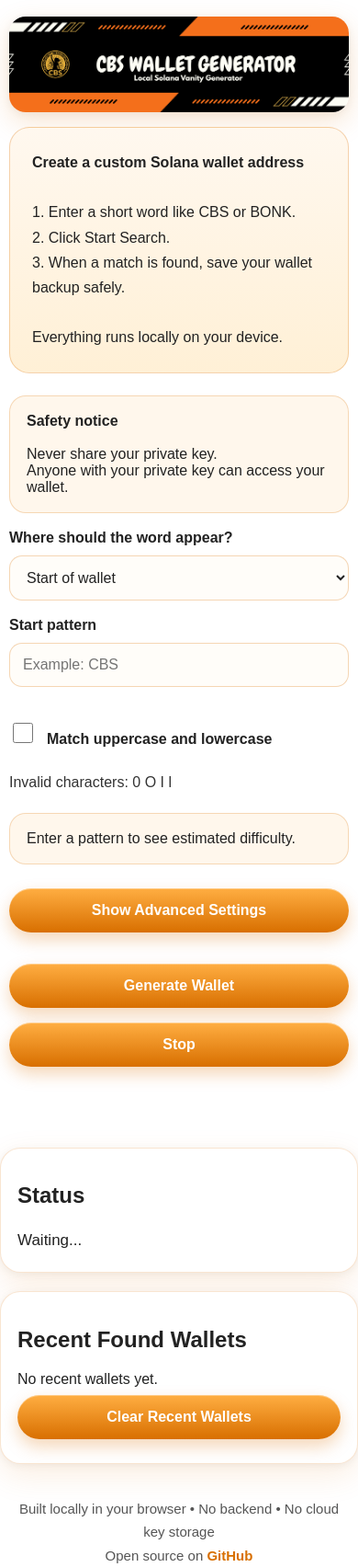
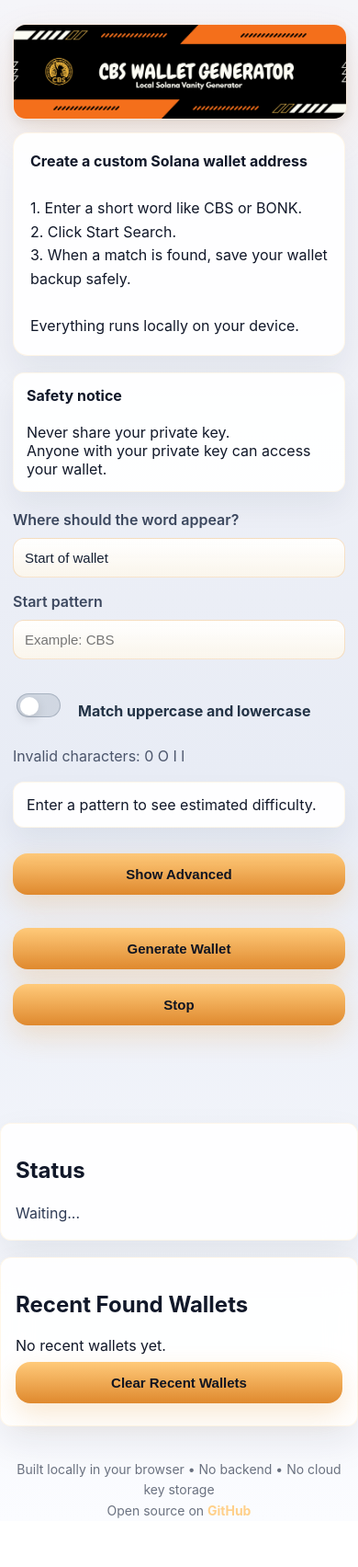
Before and after one commit to smitskecbs/cbs-local-wallet-generator, a website built with Vite: page index.html in a window 390 px wide. Shown: the whole page at 92% size. After the commit the page ends 1654 px from the top, so only its background shows below. Built offline with nearby package versions, Linux system fonts and the light colour scheme.

Commit message:
Improve crypto UI and UX

```diff
--- a/src/main.ts
+++ b/src/main.ts
@@ -33,7 +33,7 @@
       <img src="${banner}" alt="CBS Wallet Generator Banner" />
     </div>
 
-   <div class="intro-box">
+   <div class="intro-box reveal">
   <strong>Create a custom Solana wallet address</strong><br><br>
   1. Enter a short word like CBS or BONK.<br>
   2. Click Start Search.<br>
@@ -41,7 +41,7 @@
   Everything runs locally on your device.
 </div>
 
-<div class="import-box">
+<div class="import-box reveal">
   <strong>Safety notice</strong><br><br>
   Never share your private key.<br>
   Anyone with your private key can access your wallet.
@@ -66,7 +66,7 @@
 
       <p>Invalid characters: 0 O I l</p>
 
-      <div id="estimateBox" class="import-box">
+      <div id="estimateBox" class="import-box reveal">
         Enter a pattern to see estimated difficulty.
       </div>
 
@@ -77,10 +77,10 @@
 
       <br>
 <button id="toggleAdvancedBtn" type="button">
-  Show Advanced Settings
+  Show Advanced
 </button>
 
-<div id="advancedOptions" class="hidden">
+<div id="advancedOptions" class="collapsed">
       <label>Engine</label>
       <select id="engine">
         <option value="kit" selected>Solana Kit</option>
@@ -111,12 +111,12 @@
       <button id="stopBtn">Stop</button>
     </div>
 
-    <div class="card">
+    <div class="card reveal">
       <h2>Status</h2>
       <div id="status">Waiting...</div>
     </div>
 
-    <div class="card">
+    <div class="card reveal">
       <h2>Recent Found Wallets</h2>
       <div id="recentWallets">No recent wallets yet.</div>
       <button id="clearRecentBtn">Clear Recent Wallets</button>
@@ -150,14 +150,14 @@
 const advancedOptions =
   document.getElementById('advancedOptions')
   toggleAdvancedBtn?.addEventListener('click', () => {
-  advancedOptions?.classList.toggle('hidden')
+  advancedOptions?.classList.toggle('collapsed')
 
   const isHidden =
-    advancedOptions?.classList.contains('hidden')
+    advancedOptions?.classList.contains('collapsed')
 
   toggleAdvancedBtn.textContent = isHidden
-    ? 'Show Advanced Options'
-    : 'Hide Advanced Options'
+    ? 'Show Advanced'
+    : 'Hide Advanced'
 })
 function isKitEngineValue(engine?: string) {
   const value = (engine || '').toLowerCase()
@@ -829,3 +829,28 @@
 
 renderRecentWallets()
 renderPatternFields()
+setupScrollReveal()
+
+function setupScrollReveal() {
+  const revealElements = document.querySelectorAll<HTMLElement>('.reveal')
+
+  if ('IntersectionObserver' in window) {
+    const observer = new IntersectionObserver(
+      (entries) => {
+        for (const entry of entries) {
+          if (entry.isIntersecting) {
+            entry.target.classList.add('visible')
+            observer.unobserve(entry.target)
+          }
+        }
+      },
+      {
+        threshold: 0.15,
+      }
+    )
+
+    revealElements.forEach((element) => observer.observe(element))
+  } else {
+    revealElements.forEach((element) => element.classList.add('visible'))
+  }
+}
--- a/src/style.css
+++ b/src/style.css
@@ -1,15 +1,17 @@
 body {
   margin: 0;
-  font-family: Arial, sans-serif;
-  background: #ffffff;
-  color: #222;
+  font-family: Inter, ui-sans-serif, system-ui, -apple-system, "Segoe UI", Roboto, "Helvetica Neue", Arial;
+  background: linear-gradient(180deg, #f5f5f9 0%, #e8ecf5 51%, #fbfcff 100%);
+  color: #111829;
+  -webkit-font-smoothing: antialiased;
+  -moz-osx-font-smoothing: grayscale;
   min-height: 100vh;
 }
 
 .container {
   max-width: 1150px;
   margin: auto;
-  padding: 36px 24px 90px;
+  padding: 48px 24px 96px;
 }
 
 .hero {
@@ -22,220 +24,264 @@
   max-width: 900px;
   display: block;
   margin: 0 auto 26px;
-  border-radius: 28px;
+  border-radius: 18px;
   box-shadow:
-    0 10px 30px rgba(218, 113, 0, 0.18),
-    0 2px 10px rgba(0, 0, 0, 0.05);
+    0 20px 48px rgba(216,111,0,0.12),
+    0 4px 12px rgba(0,0,0,0.08);
+  border: 1px solid rgba(255,170,90,0.18);
 }
 
 .card {
   margin: 28px auto;
-  padding: 32px;
-  max-width: 900px;
-  background: #ffffff;
-  border-radius: 28px;
-  border: 1px solid rgba(218, 113, 0, 0.18);
+  padding: 28px;
+  max-width: 980px;
+  background: rgba(255,255,255,0.9);
+  backdrop-filter: blur(16px);
+  -webkit-backdrop-filter: blur(16px);
+  border-radius: 18px;
+  border: 1px solid rgba(255,203,126,0.16);
   box-shadow:
-    0 12px 35px rgba(218, 113, 0, 0.12),
-    0 2px 10px rgba(0, 0, 0, 0.05);
+    0 18px 40px rgba(15,28,48,0.08),
+    inset 0 1px 0 rgba(255,255,255,0.45);
   word-break: break-word;
+  opacity: 0;
+  transform: translateY(24px);
+  transition: transform 520ms ease, box-shadow 520ms ease, background 520ms ease, opacity 520ms ease;
+}
+
+.reveal {
+  opacity: 0;
+  transform: translateY(24px);
+  transition: opacity 620ms ease, transform 620ms ease, box-shadow 620ms ease;
+}
+
+.reveal.visible {
+  opacity: 1;
+  transform: translateY(0);
+}
+
+.card.visible,
+.intro-box.visible,
+.import-box.visible,
+.status-searching.visible,
+.status-found.visible,
+.wallet-box.visible,
+#recentWallets.visible,
+.footer.visible {
+  opacity: 1;
+  transform: translateY(0);
 }
 
 label {
   display: block;
   margin-bottom: 10px;
-  font-weight: bold;
-  color: #222;
+  font-weight: 600;
+  color: #3c485f;
 }
 
 input,
 select {
   width: 100%;
-  padding: 15px 16px;
-  margin-bottom: 18px;
-  border-radius: 16px;
-  border: 1px solid rgba(218, 113, 0, 0.28);
-  background: #fffdf9;
-  color: #222;
-  font-size: 16px;
+  padding: 14px 16px;
+  margin-bottom: 16px;
+  border-radius: 14px;
+  border: 1px solid rgba(223, 134, 28, 0.22);
+  background: rgb(255,255,255);
+  color: #162134;
+  font-size: 15px;
   box-sizing: border-box;
+  transition: border-color 220ms ease, box-shadow 220ms ease, background 220ms ease;
+  appearance: none;
+  background-image: linear-gradient(180deg, rgba(255,255,255,0.96), rgba(250,245,235,0.95));
 }
 
 input:focus,
 select:focus {
   outline: none;
-  border-color: #d86f00;
-  box-shadow: 0 0 0 4px rgba(218, 113, 0, 0.12);
+  border-color: rgba(216,111,0,0.95);
+  box-shadow: 0 10px 28px rgba(255,176,90,0.18);
+  background: #fff;
 }
 
 button {
-  padding: 14px 24px;
+  padding: 12px 20px;
   border: none;
-  border-radius: 999px;
-  background: linear-gradient(
-    180deg,
-    #ffae42,
-    #d86f00
-  );
-  color: white;
-  font-weight: bold;
-  font-size: 16px;
+  border-radius: 16px;
+  background: linear-gradient(180deg, #ffca7a, #df892e);
+  color: #0f1421;
+  font-weight: 700;
+  font-size: 15px;
   cursor: pointer;
   margin: 8px 10px 8px 0;
-  box-shadow:
-    0 8px 18px rgba(218, 113, 0, 0.28),
-    inset 0 1px 0 rgba(255,255,255,0.35);
-  transition: 0.15s ease;
+  box-shadow: 0 12px 30px rgba(226,142,30,0.2);
+  transition: transform 220ms cubic-bezier(.2,.9,.2,1), box-shadow 220ms, filter 220ms;
 }
 
 button:hover {
-  transform: translateY(-2px);
-  box-shadow:
-    0 12px 24px rgba(218, 113, 0, 0.36),
-    inset 0 1px 0 rgba(255,255,255,0.35);
+  transform: translateY(-2px) scale(1.01);
+  box-shadow: 0 22px 48px rgba(226,142,30,0.24);
+  filter: saturate(1.05);
 }
 
 button:active {
-  transform: scale(0.98);
+  transform: translateY(-2px) scale(0.995);
+}
+
+button:focus-visible {
+  outline: none;
+  box-shadow: 0 0 0 4px rgba(255,176,90,0.2);
+}
+
+select {
+  color: #162134;
+}
+
+@keyframes fadeSlideUp {
+  from {
+    opacity: 0;
+    transform: translateY(16px);
+  }
+
+  to {
+    opacity: 1;
+    transform: translateY(0);
+  }
 }
 
 #status {
-  line-height: 1.8;
-  font-size: 17px;
-  color: #222;
+  line-height: 1.6;
+  font-size: 16px;
+  color: #2f3b55;
 }
 
 .status-searching {
-  padding: 24px;
-  border-radius: 24px;
-  background: linear-gradient(
-    180deg,
-    #fff8ef,
-    #fff3df
-  );
-  border: 1px solid rgba(218,113,0,0.18);
+  padding: 20px;
+  border-radius: 16px;
+  background: rgba(255,255,255,0.95);
+  border: 1px solid rgba(223, 134, 28, 0.16);
+  box-shadow: 0 14px 30px rgba(226,142,30,0.08);
 }
 
 .status-found {
-  padding: 26px;
-  border-radius: 24px;
-  background: linear-gradient(
-    180deg,
-    #fff8ef,
-    #ffe9c9
-  );
-  border: 1px solid rgba(218,113,0,0.26);
-  box-shadow:
-    0 0 30px rgba(218,113,0,0.18);
+  padding: 22px;
+  border-radius: 16px;
+  background: rgba(255,255,255,0.97);
+  border: 1px solid rgba(223, 134, 28, 0.18);
+  box-shadow: 0 16px 50px rgba(226,142,30,0.12);
+  transform: translateY(0);
 }
 
 .stat-grid {
   display: grid;
-  grid-template-columns: repeat(auto-fit, minmax(160px, 1fr));
-  gap: 14px;
-  margin-bottom: 24px;
+  grid-template-columns: repeat(auto-fit, minmax(150px, 1fr));
+  gap: 12px;
+  margin-bottom: 18px;
 }
 
 .stat-box {
-  padding: 18px;
-  border-radius: 18px;
-  background: white;
-  border: 1px solid rgba(218,113,0,0.14);
-  box-shadow:
-    0 4px 12px rgba(0,0,0,0.04);
+  padding: 14px;
+  border-radius: 14px;
+  background: rgba(255,255,255,0.92);
+  border: 1px solid rgba(223, 134, 28, 0.12);
+  box-shadow: 0 8px 24px rgba(15,28,48,0.08);
 }
 
 .stat-title {
-  font-size: 14px;
-  color: #777;
+  font-size: 13px;
+  color: #63738d;
   margin-bottom: 6px;
 }
 
 .stat-value {
-  font-size: 24px;
-  font-weight: bold;
-  color: #d86f00;
+  font-size: 20px;
+  font-weight: 800;
+  color: #c67214;
 }
 
 .wallet-box {
-  margin-top: 18px;
-  padding: 20px;
-  border-radius: 20px;
-  background: white;
-  border: 1px solid rgba(218,113,0,0.14);
+  margin-top: 14px;
+  padding: 16px;
+  border-radius: 14px;
+  background: rgba(255,255,255,0.94);
+  border: 1px solid rgba(223, 134, 28, 0.16);
+  box-shadow: 0 10px 24px rgba(15,28,48,0.08);
 }
 
 .wallet-title {
-  font-size: 14px;
-  font-weight: bold;
-  color: #666;
-  margin-bottom: 10px;
+  font-size: 13px;
+  font-weight: 700;
+  color: #35415d;
+  margin-bottom: 8px;
 }
 
 .wallet-key {
-  font-size: 15px;
-  line-height: 1.6;
+  font-size: 14px;
+  line-height: 1.7;
   word-break: break-all;
+  overflow-wrap: anywhere;
+  color: #1f2937;
+  font-weight: 500;
 }
 
 .import-box {
-  padding: 22px;
-  border-radius: 22px;
-  background: #fff7ec;
-  border: 1px solid rgba(218,113,0,0.24);
-  margin-top: 24px;
+  padding: 20px;
+  border-radius: 16px;
+  background: rgba(255,255,255,0.94);
+  border: 1px solid rgba(255,203,126,0.16);
+  box-shadow: 0 16px 32px rgba(15,28,48,0.06);
+  margin-top: 18px;
 }
 
 .danger {
-  color: #c53a00;
-  font-weight: bold;
-  margin-top: 24px;
+  color: #ffb07a;
+  font-weight: 700;
+  margin-top: 18px;
 }
 
 p {
-  color: #333;
+  color: #4b556b;
 }
 
 strong {
-  color: #222;
+  color: #111829;
 }
 
-@media (max-width: 700px) {
+@media (max-width: 900px) {
   .container {
-    padding: 18px 10px 60px;
+    padding: 26px 14px 80px;
   }
 
   .hero img {
-    border-radius: 18px;
-    margin-bottom: 16px;
+    border-radius: 14px;
+    margin-bottom: 14px;
   }
 
   .card {
-    margin: 20px auto;
-    padding: 18px;
-    border-radius: 22px;
+    margin: 18px auto;
+    padding: 16px;
+    border-radius: 12px;
   }
 
   .import-box,
   .status-searching,
   .status-found,
   .wallet-box {
-    padding: 18px;
-    border-radius: 18px;
+    padding: 14px;
+    border-radius: 12px;
   }
 
   input,
   select {
-    font-size: 16px;
-    padding: 14px;
-    border-radius: 14px;
+    font-size: 15px;
+    padding: 12px;
+    border-radius: 12px;
   }
 
   button {
     width: 100%;
     margin: 8px 0;
-    padding: 15px 18px;
-    font-size: 16px;
+    padding: 14px 16px;
+    font-size: 15px;
   }
 
   .stat-grid {
@@ -244,12 +290,12 @@
   }
 
   .stat-value {
-    font-size: 22px;
+    font-size: 18px;
   }
 
   .wallet-key {
     font-size: 14px;
-    line-height: 1.7;
+    line-height: 1.6;
     word-break: break-all;
   }
 
@@ -258,7 +304,7 @@
   }
 
   .footer {
-    font-size: 14px;
+    font-size: 13px;
     padding: 0 10px;
   }
 }
@@ -269,29 +315,72 @@
   margin: 18px 0 10px;
 }
 
+.checkbox-row {
+  display: flex;
+  align-items: center;
+  gap: 16px;
+  margin: 18px 0 10px;
+}
+
 .checkbox-row input[type='checkbox'] {
-  width: 22px;
-  height: 22px;
-  accent-color: #d86f00;
+  appearance: none;
+  -webkit-appearance: none;
+  width: 48px;
+  height: 26px;
+  border-radius: 999px;
+  border: 1px solid rgba(37, 59, 86, 0.24);
+  background: rgba(37, 59, 86, 0.12);
+  position: relative;
   cursor: pointer;
+  transition: background 220ms ease, border-color 220ms ease, box-shadow 220ms ease;
+}
+
+.checkbox-row input[type='checkbox']::before {
+  content: '';
+  position: absolute;
+  top: 3px;
+  left: 3px;
+  width: 20px;
+  height: 20px;
+  border-radius: 50%;
+  background: white;
+  box-shadow: 0 4px 12px rgba(0, 0, 0, 0.12);
+  transition: left 220ms ease, background 220ms ease, box-shadow 220ms ease;
+}
+
+.checkbox-row input[type='checkbox']:checked {
+  background: linear-gradient(180deg, #fff1dc, #ffd08a);
+  border-color: rgba(223, 134, 28, 0.56);
+  box-shadow: 0 0 0 4px rgba(255, 176, 90, 0.12);
+}
+
+.checkbox-row input[type='checkbox']:checked::before {
+  left: calc(100% - 23px);
+  background: #ffffff;
+}
+
+.checkbox-row input[type='checkbox']:focus-visible {
+  outline: none;
+  box-shadow: 0 0 0 4px rgba(255, 176, 90, 0.14);
 }
 
 .checkbox-row label {
   margin: 0;
-  font-weight: bold;
+  font-weight: 700;
   cursor: pointer;
+  color: #243447;
 }
 .footer {
   text-align: center;
   margin: 36px auto 0;
-  color: #555;
-  font-size: 15px;
-  line-height: 1.7;
+  color: #6b7280;
+  font-size: 14px;
+  line-height: 1.6;
 }
 
 .footer a {
-  color: #d86f00;
-  font-weight: bold;
+  color: #ffd08a;
+  font-weight: 700;
   text-decoration: none;
 }
 
@@ -301,11 +390,46 @@
 .hidden {
   display: none;
 }
+#advancedOptions.collapsed {
+  display: none;
+}
+#advancedOptions {
+  display: block;
+}
+.collapsed {
+  max-height: 0;
+  opacity: 0;
+  pointer-events: none;
+  overflow: hidden;
+  transition: max-height 280ms ease, opacity 280ms ease, transform 280ms ease;
+  transform: translateY(-6px);
+}
+#advancedOptions {
+  max-height: 1000px;
+  opacity: 1;
+  transition: max-height 280ms ease, opacity 280ms ease, transform 280ms ease;
+  transform: translateY(0);
+}
 .intro-box {
-  padding: 24px;
-  border-radius: 22px;
-  background: linear-gradient(180deg, #fff8ef, #fff0d6);
-  border: 1px solid rgba(218, 113, 0, 0.28);
-  margin-bottom: 18px;
-  line-height: 1.7;
+  padding: 18px;
+  border-radius: 16px;
+  background: rgba(255,255,255,0.92);
+  border: 1px solid rgba(255,203,126,0.18);
+  box-shadow: 0 18px 35px rgba(15,28,48,0.06);
+  margin-bottom: 14px;
+  line-height: 1.6;
 }
+
+/* Accent glow utility */
+.accent-glow {
+  box-shadow: 0 8px 40px rgba(216,111,0,0.12);
+  border: 1px solid rgba(216,111,0,0.08);
+}
+
+/* Subtle card hover */
+.card:hover {
+  transform: translateY(-6px);
+  box-shadow: 0 20px 70px rgba(255,176,90,0.18), inset 0 1px 0 rgba(255,255,255,0.08);
+  background: linear-gradient(180deg, rgba(255,255,255,0.055), rgba(255,255,255,0.012));
+  transition: transform 280ms ease, box-shadow 280ms ease, background 280ms ease;
+}
```
